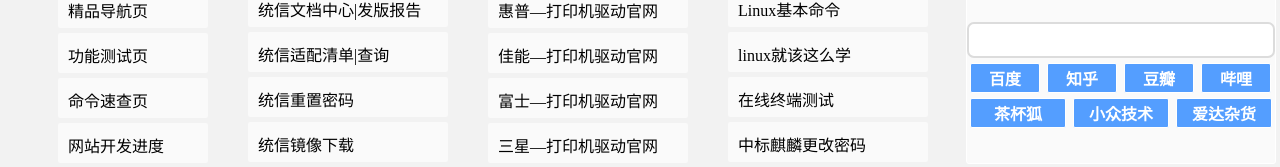
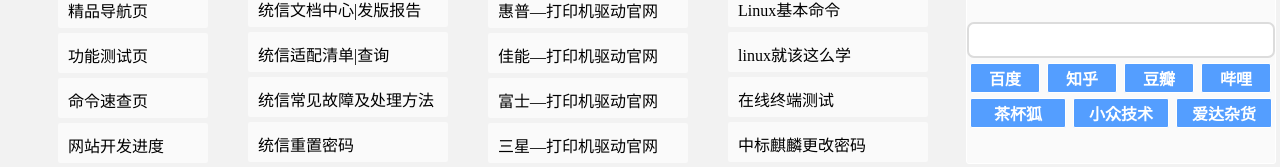
Before and after one commit to yoloy001/yoloy001.github.io, a plain HTML site: page index.html in a window 1280 px wide. Shown: the part 221-388 px from the top of the page. Drawn offline with nearby package versions, Linux system fonts and the light colour scheme.

Commit message:
Update index.html

```diff
--- a/index.html
+++ b/index.html
@@ -187,6 +187,7 @@
 											<li  style="margin-top: 0"><a target="_blank" href="https://bbs.chinauos.com/">统信论坛</a></li>
 											<li><a target="_blank" href="https://doc.chinauos.com/content/t53eJ30Bj02BYcgJ8owQ">统信文档中心|发版报告</a></li>
 											<li><a target="_blank" href="https://ecology.chinauos.com/">统信适配清单|查询</a></li>
+											<li><a target="_blank" href="uos-text.pdf">统信常见故障及处理方法</a></li>
 											<li><a target="_blank" href="https://www.cnblogs.com/qtzd/p/uos-passwd-reset.html">统信重置密码</a></li>
 											<li><a target="_blank" href="https://www.chinauos.com/resource/download-professional">统信镜像下载</a></li>
 											<li><a target="_blank" href="https://www.uniontech.com/next/support/doc">统信技术文档下载</a></li>
```
